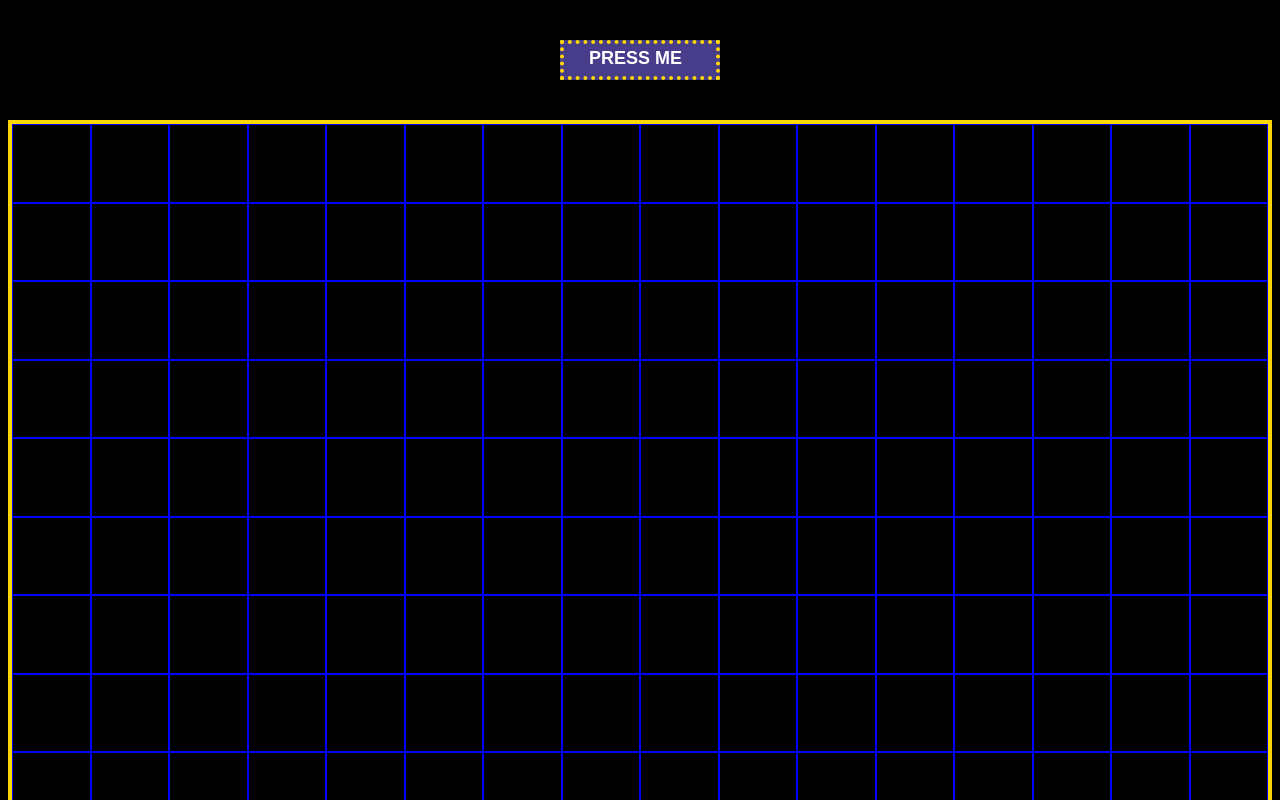
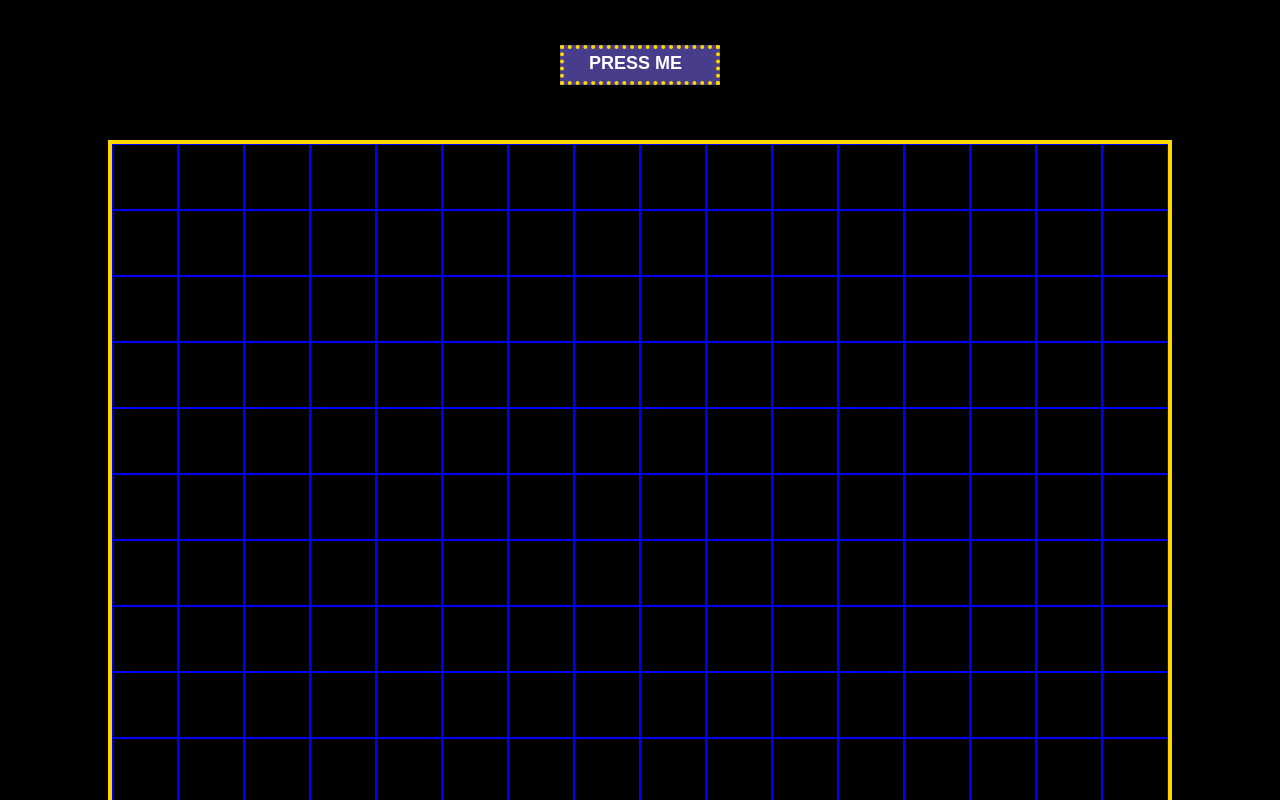
Before and after one commit to FlagonDragon/etch-a-sketch, a plain HTML site: page index.html in a window 1280 px wide. Shown: the top 800 px of the page. Drawn offline with Linux system fonts and the light colour scheme.

Commit message:
added margins

```diff
--- a/styles.css
+++ b/styles.css
@@ -21,6 +21,7 @@
     height: 40px;
     padding-left: 25px;
     padding-top: 4px;
+    margin-bottom: -50px;
 }
 
 #container {
@@ -28,6 +29,7 @@
     flex-wrap: wrap;
     border: 4px solid gold;
     color: rgb(255, 128, 255);
+    margin: 100px;
 }
 
 #container div {
```
